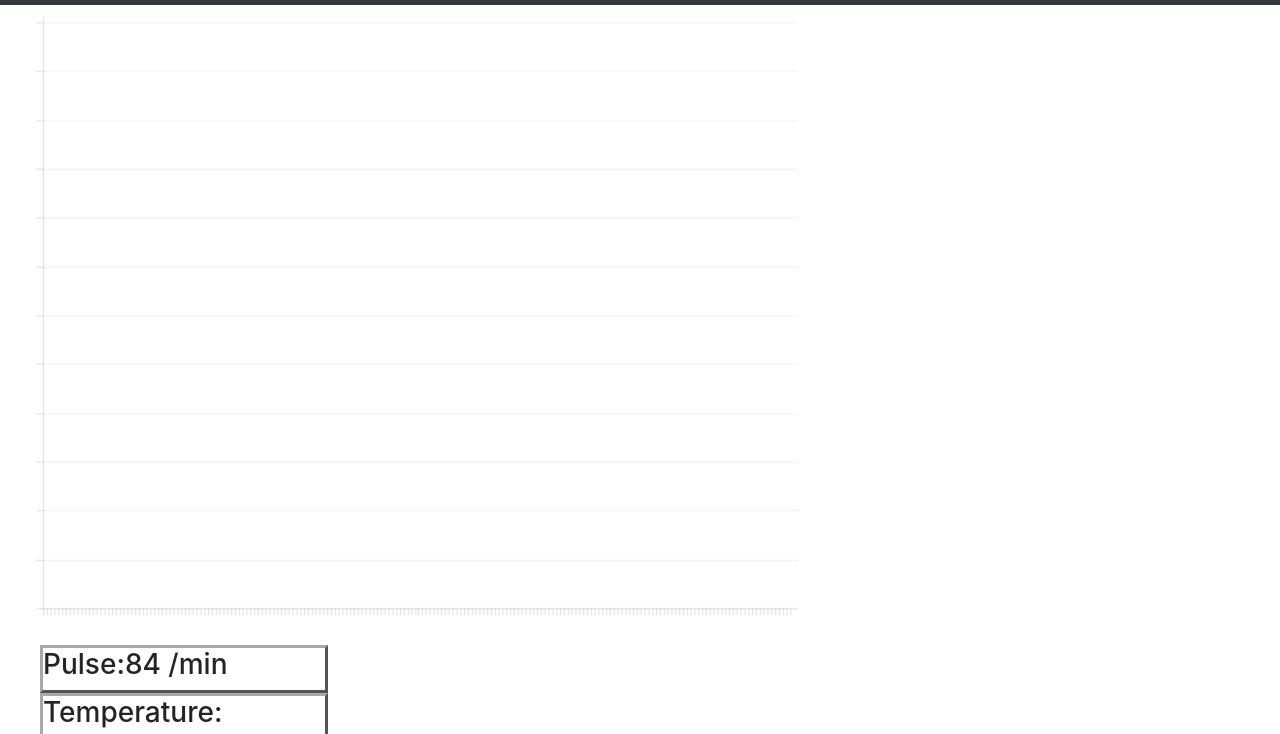
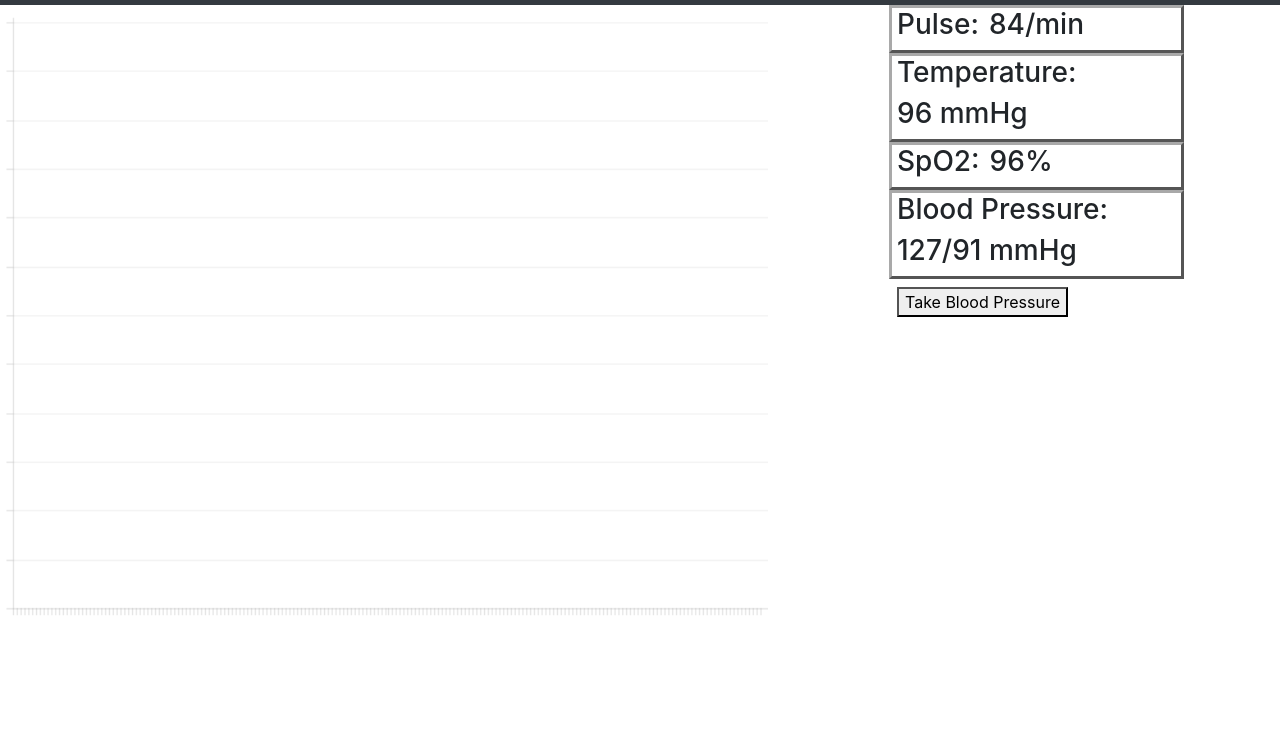
Before and after one commit to bthai1234/CMSC-437-user-interface-project, a plain HTML site: page Index.html in a window 1280 px wide. Shown: the part 58-792 px from the top of the page. Drawn offline with nearby package versions, Linux system fonts and the light colour scheme.

Commit message:
make vital sign info next to ecg instead of below

```diff
--- a/Index.html
+++ b/Index.html
@@ -261,7 +261,7 @@
         </div>
         <!-- /End of Ventilator sidebar section -->
 
-        <!-- Patien History side bar -->
+        <!-- Patient History side bar -->
         <div id="patient-history" class="sidebar" style="display: none;">
             <div class="sidebar-header">
                 <h3>Patient History</h3>
@@ -332,35 +332,35 @@
 
         <!--Main Content-->
         <div id="main-content" class="container-fluid">
-            <div classs="row ">
-                <div class="col-lg-3">
+            <div class="row">
+                <div class="col-xs">
                     <img id="ecg-image" src="ecgImage1.png">
                 </div>
 
-                <div id="vitals" class="col-lg-3">
+                <div id="vitals" class="col-lg-3 container">
                     <div class="row vital-section">
-                        <h3 class="col-xs">Pulse: </h3>
+                        <h3 class="col-xs">Pulse:</h3>
                         <h3 id="pulse" class="col-xs"></h3>
                     </div>
                     <div class="row vital-section">
-                        <h3 class="col-xs">Temperature: </h3>
+                        <h3 class="col-xs">Temperature:</h3>
                         <h3 id="Temperature" class="col-xs"></h3>
                     </div>
                     <div class="row vital-section">
-                        <h3 class="col-xs">SpO2: </h3>
+                        <h3 class="col-xs">SpO2:</h3>
                         <h3 id="SpO2" class="col-xs"></h3>
                     </div>
                     <div class="row vital-section">
-                        <h3 class="col-xs">Blood Pressure: </h3>
+                        <h3 class="col-xs">Blood Pressure:</h3>
                         <h3 id="Bp" class="col-xs"></h3>
                     </div>
-                </div>
-
-                <div id="bp-button" class="col-lg-3 align-items-end ">
-                    <button id="bpBtn" onclick="takeBloodPressure()"> Take Blood Pressure </button>
+                    <div id="bpBtnDiv" class="row vital-section">
+                        <div class="col-xs">
+                            <button id="bpBtn" onclick="takeBloodPressure()">Take Blood Pressure</button>
                         </div>
                     </div>
-
+                </div>
+            </div>
         </div>
     </body>
 </html>
--- a/styles.css
+++ b/styles.css
@@ -108,10 +108,19 @@ div#patient-info-form .row {
     margin-left: 10px;
 }
 
+.vital-section h3 {
+    padding: 0 5px;
+}
+
 #bpBtn{
     margin: 5px;
 }
 
+/* correct the alignment from the border in .vital-section */
+#bpBtnDiv {
+    border: none;
+    padding: 3px;
+}
 
 @media only screen and (max-width: 570px) {
 
```
Also changed, not shown: scripts.js (+3 -7 lines). Lines whose indentation alone changed are shown as unchanged.
